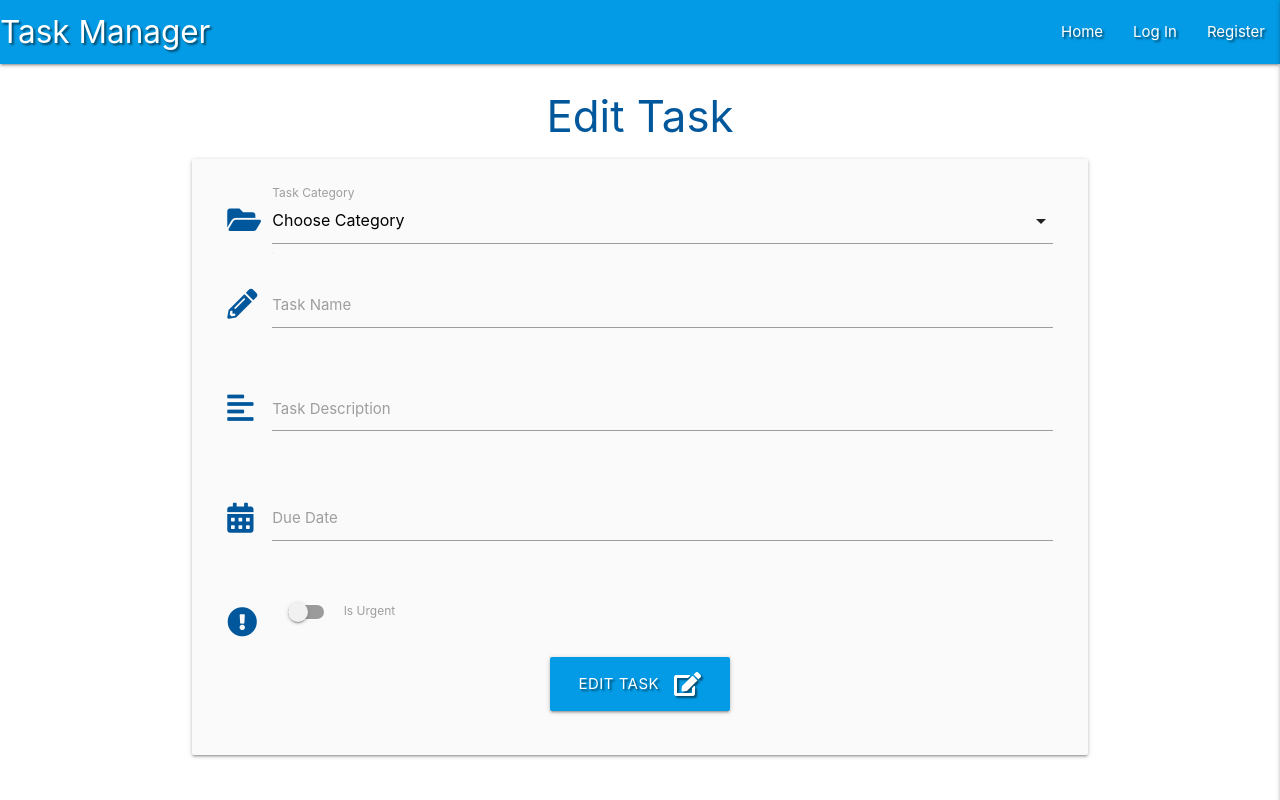
After one commit to Side-On/flask-task-manager-project, a Flask app: template templates/edit_task.html in a window 1280 px wide. The commit adds this page. Run offline with Flask 2, Linux system fonts and the light colour scheme; the template is opened without the code that fills it, so the values that code supplies are empty; some libraries are stand-ins or nearby versions.

Commit message:
Wire up task edit button

```diff
--- a/app.py
+++ b/app.py
@@ -115,9 +115,14 @@ def add_task():
         return redirect(url_for("get_tasks"))
 
     categories = mongo.db.categories.find().sort("category_name", 1)
-    print(categories)
     return render_template("add_task.html", categories=categories)
 
+
+@app.route("/edit_task/<task_id>", methods=["GET","POST"])
+def edit_task(task_id):
+    task = mongo.db.tasks.find_one({"_id": ObjectId(task_id)})
+    categories = mongo.db.categories.find().sort("category_name", 1)
+    return render_template("edit_task.html", task=task, categories=categories)
 
 if __name__ == "__main__":
     app.run(host=os.environ.get("IP"),
--- /dev/null
+++ b/templates/edit_task.html
@@ -0,0 +1,71 @@
+{% extends "base.html" %}
+{% block content %}
+
+<h3 class="light-blue-text text-darken-4 center-align">Edit Task</h3>
+
+<div class="row card-panel grey lighten-5">
+    <form class="col s12" method="POST" action="{{ url_for('edit_task', task_id=task._id) }}">
+        <!--category selection-->
+        <div class="row">
+            <div class="input-field col s12">
+                <i class="fas fa-folder-open prefix light-blue-text text-darken-4"></i>
+                <select id="category_name" name="category_name" class="validate" required>
+                    <option value="" disabled selected>Choose Category</option>
+                    {% for category in categories %}
+                        <option value="{{ category.category_name }}">{{ category.category_name }}</option>
+                    {% endfor %}
+
+                </select>
+                <label for="category_name">Task Category</label>
+            </div>
+
+        <!--task name-->
+            <div class="input-field col s12">
+                <i class="fas fa-pencil-alt prefix light-blue-text text-darken-4"></i>
+                <input id="task_name" name="task_name" minlength="5" maxlength="50" type="text" class="validate"
+                    required>
+                <label for="task_name">Task Name</label>
+            </div>
+        </div>
+        <!--task description-->
+        <div class="row">
+            <div class="input-field col s12">
+                <i class="fas fa-align-left prefix light-blue-text text-darken-4"></i>
+                <textarea id="task_description" name="task_description" minlength="5" maxlength="200"
+                    class="materialize-textarea validate" required></textarea>
+                <label for="task_description">Task Description</label>
+            </div>
+        </div>
+        <!--due date-->
+        <div class="row">
+            <div class="input-field col s12">
+                <i class="fas fa-calendar-alt prefix light-blue-text text-darken-4"></i>
+                <input id="due_date" name="due_date" type="text" class="datepicker validate" required>
+                <label for="due_date">Due Date</label>
+            </div>
+        </div>
+        <!--is urgent toggle-->
+        <div class="row">
+            <div class="input-field col s12">
+                <div class="switch">
+                    <i class="fas fa-exclamation-circle prefix light-blue-text text-darken-4"></i>
+                    <label for="is_urgent">
+                        <input type="checkbox" id="is_urgent" name="is_urgent">
+                        <span class="lever"></span>
+                        Is Urgent
+                    </label>
+                </div>
+            </div>
+        </div>
+        <!--submit button-->
+        <div class="row">
+            <div class="col s12 center-align">
+                <button type="submit" class="btn-large light-blue darken-1 text-shadow">
+                    Edit Task <i class="fas fa-edit right"></i>
+                </button>
+            </div>
+        </div>
+    </form>
+</div>
+
+{% endblock %}
--- a/templates/tasks.html
+++ b/templates/tasks.html
@@ -10,7 +10,7 @@
             <div class="col s3">
                 <i class="fas fa-caret-down"></i>
                 <a href="" class="btn-small green accent-4">Done</a>
-                <a href="" class="btn-small light-blue lighten-1">Edit</a>
+                <a href="{{ url_for('edit_task', task_id=task._id) }}" class="btn-small light-blue lighten-1">Edit</a>
             </div>
             <strong>{{ task.task_name }}</strong> : {{ task.due_date }}
             {% if task.is_urgent == 'on' %}
```
